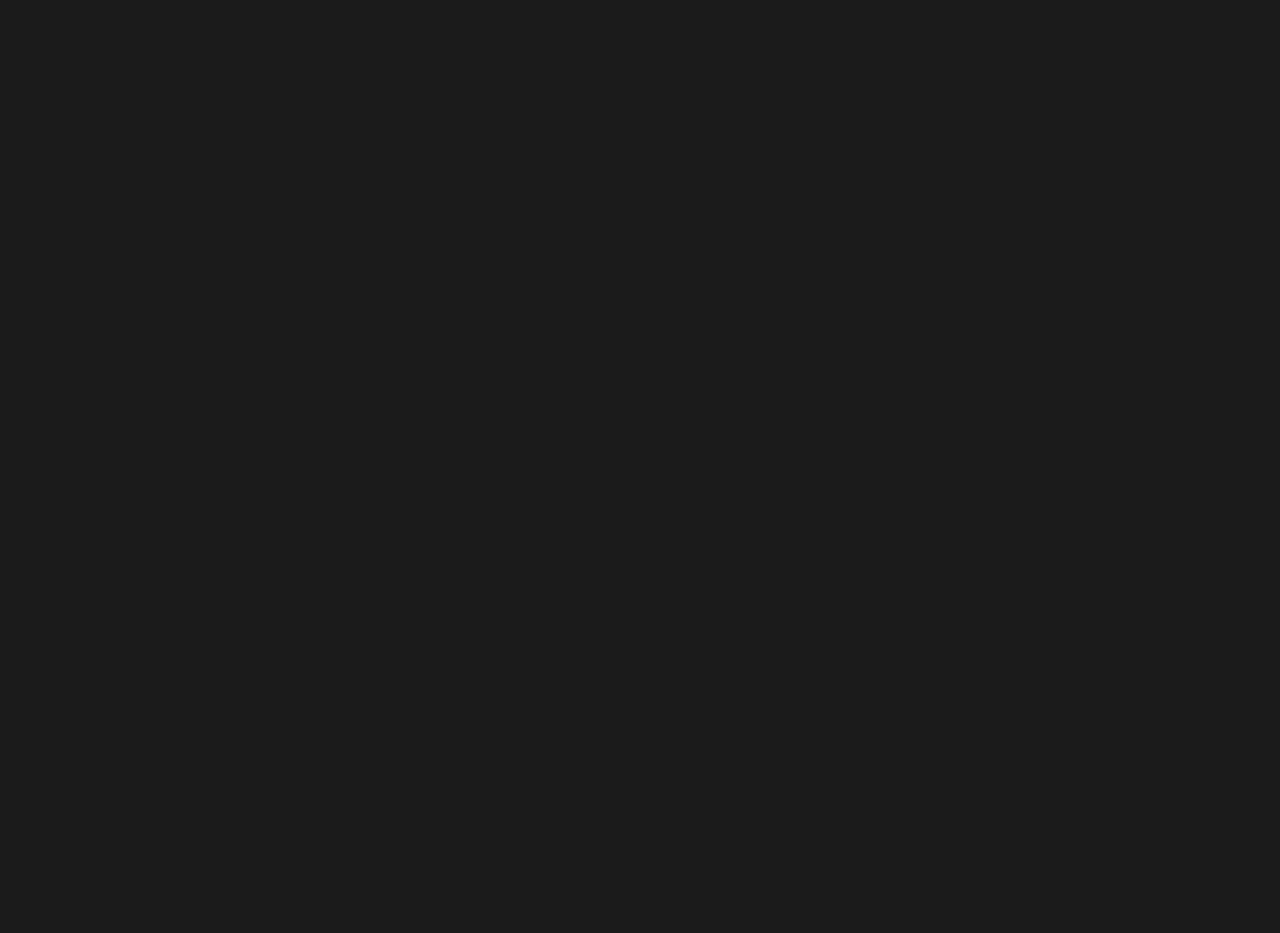
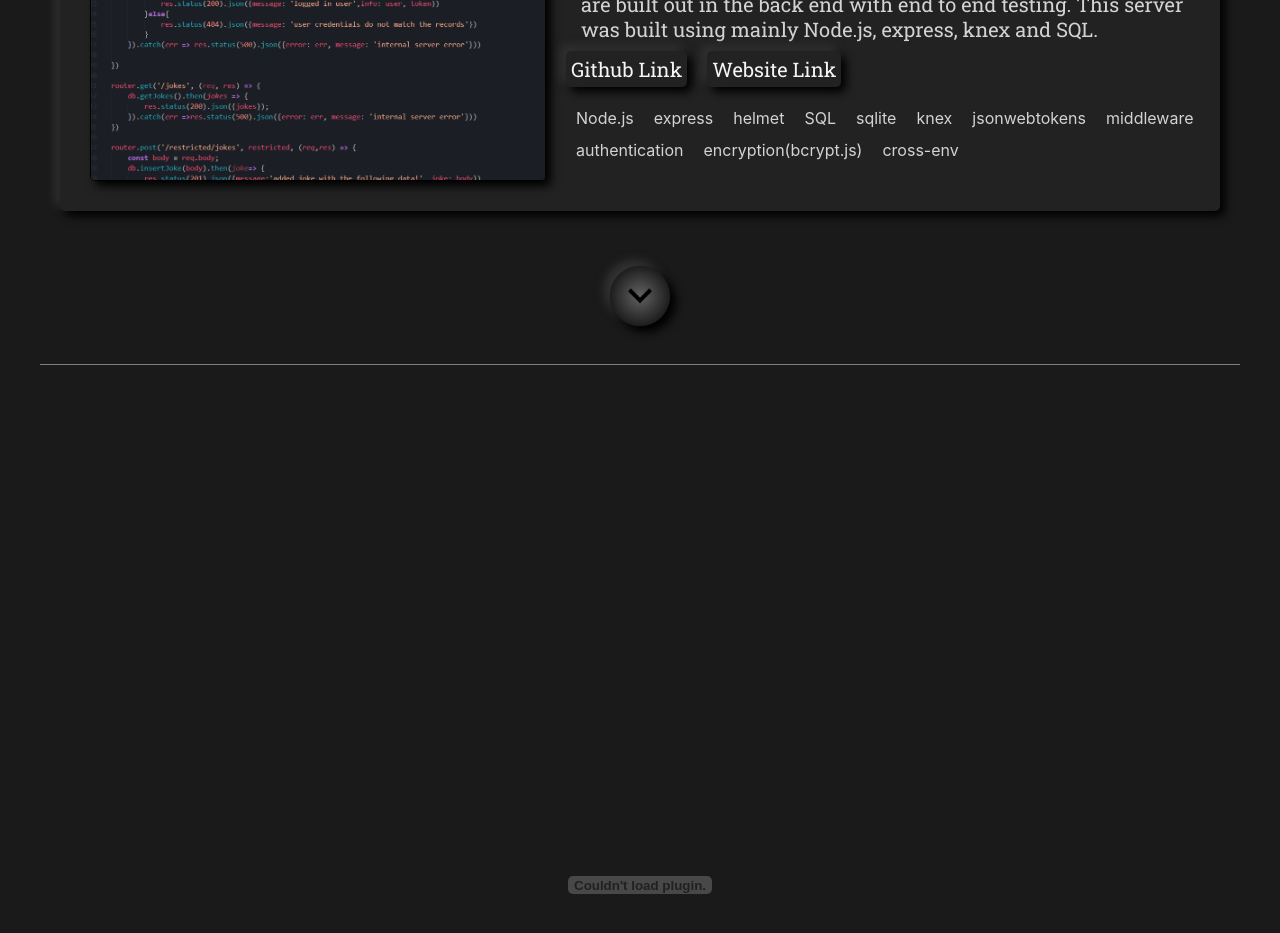
Before and after one commit to lkarnes/Portfolio, a React (Create React App) app: page / in a window 1280 px wide. Shown: the part 3240-4173 px from the top of the page. Before the commit the page ends 3152 px from the top, so only its background shows below. Built offline with nearby package versions, Linux system fonts and the light colour scheme.

Commit message:
tablet styles done and resume added

```diff
--- a/src/App.js
+++ b/src/App.js
@@ -4,6 +4,7 @@ import About from './components/About.js';
 import Contact from './components/Contact.js';
 import Header from './components/Header.js';
 import Projects from './components/Projects.js';
+import Resume from './components/Resume.js'
 
 function App() {
   return (
@@ -12,6 +13,8 @@ function App() {
       <Contact/>
       <About/>
       <Projects data={projectsData}/>
+      <Resume/>
+
     </div>
   );
 }
--- a/src/components/Projects.js
+++ b/src/components/Projects.js
@@ -2,6 +2,7 @@ import React from 'react';
 import Bountiful from '../images/Bountiful.jpeg';
 import Better from '../images/BetterProfessor.png';
 import Arrow from '../images/down-arrow.png';
+import DadJokes from '../images/dad-jokes.png'
 
 const projectsData = [
     {
@@ -22,7 +23,11 @@ const projectsData = [
         githubLink: 'https://github.com/lkarnes/StoryTelling-Front-End'
     },
 
-    {title:'t3', date:'', description: '', skills: [], img: '', link: ''},
+    {title:'Dad Jokes Web API: Node', date:'December 2019', description: 'In this project I collaborated with the front end developers in my group to assemble a well structured database that fits the needs of the application. I built this server from the ground up and made changes that were requested by the other developers(me as backend and 2 otheres aS front end). Although my frontend developers ran out of time before being able to add features like the ability to save and edit jokes all the basic CRUD operations are built out in the back end with end to end testing. This server was built using mainly Node.js, express, knex and SQL.',
+    skills: ["Node.js", "express", "helmet", "SQL", "sqlite", "knex", "jsonwebtokens", "middleware", "authentication","encryption(bcrypt.js)", "cross-env" ],
+    img: `${DadJokes}`,
+    githubLink: 'https://github.com/lkarnes/Back-end',
+    siteLink: 'https://ddf-app.netlify.com'},
     // {title:'t4', date:'', description: '',  skills: [],  img: '', link: ''},
     // {title:'t5', date:'', description: '',  skills: [], img: '', link: ''},
     ]
--- /dev/null
+++ b/src/components/Resume.js
@@ -0,0 +1,9 @@
+import React from 'react';
+import Resume from '../images/Logan_Karnes_Resume.pdf'
+
+export default function(props) {
+
+    return (
+        <embed id="Resume" src={Resume}/>
+    )
+}
--- a/src/sass/contact.scss
+++ b/src/sass/contact.scss
@@ -7,10 +7,13 @@ $phone: 480px;
     display: flex;
     flex-wrap: wrap;
     width: 80%;
-    height:15vh;
+    height:160px;
     justify-content: space-around;
     @media screen and (max-width: $tablet) {
         height: auto;
+        align-items: center;
+        width: 100%;
+        flex-direction: column;
     }
     .contact-item {
         text-align: center;
--- a/src/sass/global.scss
+++ b/src/sass/global.scss
@@ -45,7 +45,7 @@ $phone: 480px;
     }
   }
   li {
-    font-size: .75rem;
+    font-size: 1rem;
     @media screen and (max-width: $tablet) {
       font-size: .65rem;
     }
--- a/src/sass/header.scss
+++ b/src/sass/header.scss
@@ -17,7 +17,7 @@ $phone: 480px;
     color: white;
     @media screen and (max-width: $tablet) {
       width: 100%;
-      height: 1000px;
+      height: 60vh;
     }
   }
   .heading {
--- a/src/sass/index.scss
+++ b/src/sass/index.scss
@@ -5,3 +5,4 @@
 @import "./about.scss";
 @import "./projects.scss";
 @import "./contact.scss";
+@import "./resume.scss";
--- a/src/sass/projects.scss
+++ b/src/sass/projects.scss
@@ -69,8 +69,13 @@ $phone: 480px;
         padding: 3px;
       }
   }
+  ul{
+    display: flex;
+    flex-wrap: wrap;
+  }
   ul,li {
     list-style: none;
+    line-height: 2;
   }
   .skills-list {
     display: flex;
--- a/src/sass/resume.scss
+++ b/src/sass/resume.scss
@@ -0,0 +1,15 @@
+$desktop: 992px;
+$tablet: 768px;
+$phone: 480px;
+
+#Resume {
+    display: flex;
+    margin: 0 auto;
+    margin-bottom: 30px;
+    width:800px;
+    height:1000px;
+    @media screen and (max-width: $tablet) {
+        width: 600px;
+        height: 800px;
+      }
+}
```
Also changed, not shown: src/images/dad-jokes.png (added), 1 other file (tests, documents, lock files or other folders).
